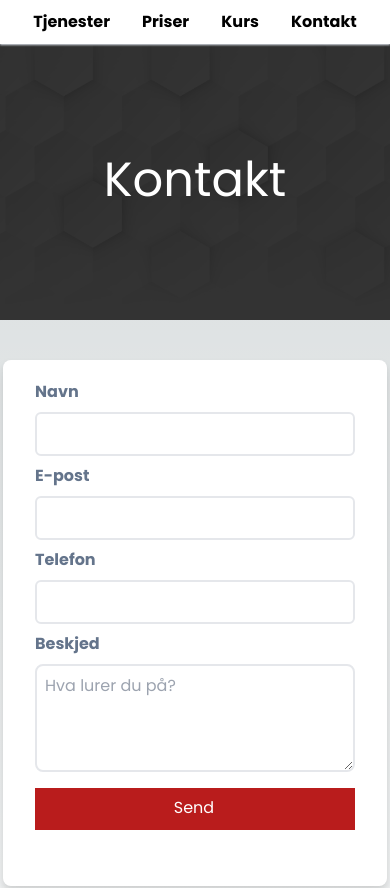
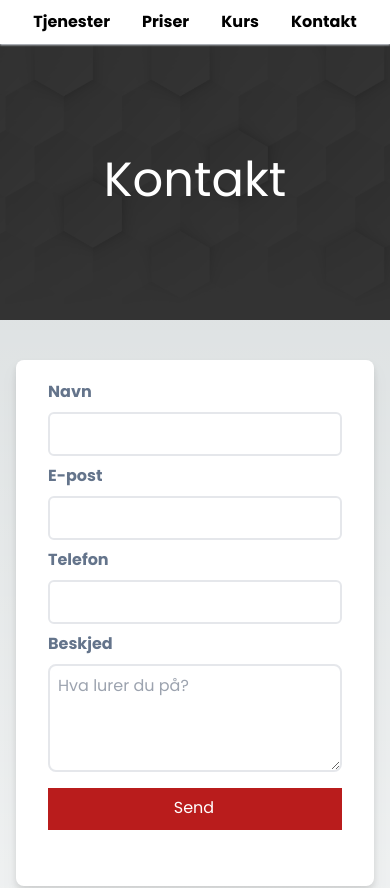
Before and after one commit to sergeiThe/nanodetailing-site, a Next.js app: page /kontakt in a window 390 px wide. Shown: the top 888 px of the page. Built offline with nearby package versions, Linux system fonts and the light colour scheme.

Commit message:
contact mobile done

```diff
--- a/src/app/kontakt/page.tsx
+++ b/src/app/kontakt/page.tsx
@@ -10,7 +10,9 @@ const ContactPage = () => {
             <Header offsetBeforeShow={0} />
             <main className="min-h-screen">
                 <SecondaryPageMainSection title="Kontakt" image="hexbg.jpg" />
-                <ContactForm />
+                <div className="px-4">
+                    <ContactForm />
+                </div>
             </main>
             <Footer />
         </>
--- a/src/modules/hero-section/ui/HeroSection.tsx
+++ b/src/modules/hero-section/ui/HeroSection.tsx
@@ -8,7 +8,7 @@ const HeroSection = () => {
     const router = useRouter();
 
     return (
-        <section className="min-h-screen md:px-10 px-4   flex items-center relative overflow-hidden z-0">
+        <section className="min-h-screen md:px-10 px-4 pt-5  flex items-center relative overflow-hidden z-0">
             <video
                 className="absolute top-0  right-0 -z-20 min-w-full min-h-full brightness-[30%] object-cover"
                 autoPlay
--- a/src/modules/secondary-page-main-section/ui/SecondaryPageMainSection.tsx
+++ b/src/modules/secondary-page-main-section/ui/SecondaryPageMainSection.tsx
@@ -7,7 +7,7 @@ interface Props {
 
 const SecondaryPageMainSection = (props: Props) => {
     return (
-        <div className=" bg-opacity-0 h-80 pt-10 flex flex-col justify-center relative">
+        <div className=" bg-opacity-0 h-80 pt-10 flex flex-col justify-center gap-10 items-center relative">
             <Image
                 src={`/images/${props.image}`}
                 fill
--- a/src/shared/ui/form/Form.tsx
+++ b/src/shared/ui/form/Form.tsx
@@ -8,7 +8,7 @@ export const Form = (props: Props) => {
     return (
         <form
             {...props}
-            className={`flex flex-col bg-white rounded-lg drop-shadow-lg pt-5 px-8 pb-12 w-96 gap-2 ${props.className}`}
+            className={`flex flex-col bg-white rounded-lg drop-shadow-lg pt-5 px-8 pb-12 sm:w-96 gap-2 ${props.className}`}
         >
             {props.children}
         </form>
```
